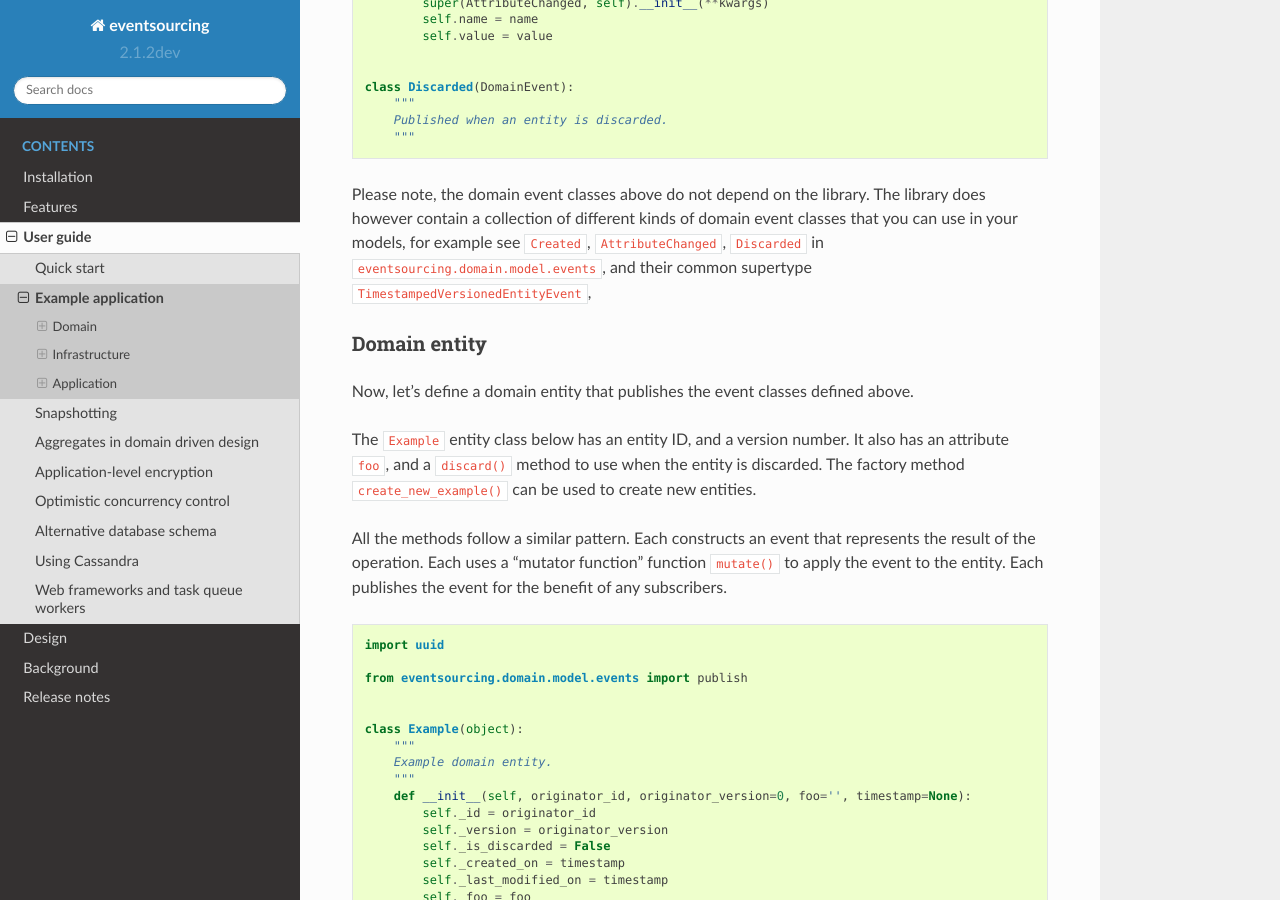
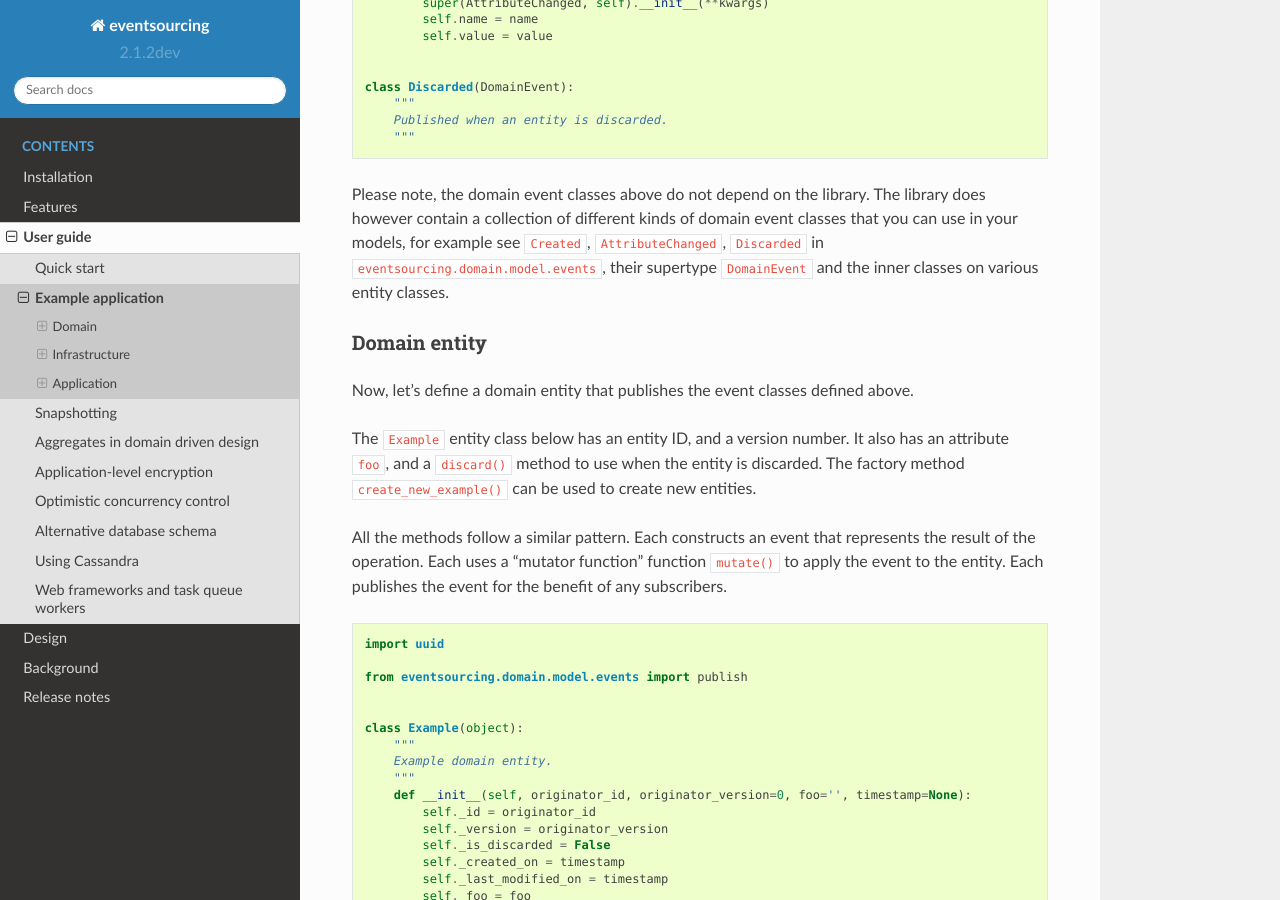
Before and after one commit to pyeventsourcing/eventsourcing, a Sphinx documentation site: the page built from docs/topics/user_guide/example_application.rst, in a window 1280 px wide and 900 px high, scrolled down 1180 px. Built offline with Sphinx 7.4.7 and the Read the Docs theme 2.0.0, drawn with Linux system fonts in a browser that asks for light colours.

Commit message:
Fixed copy (was referring to old classes).

```diff
--- a/docs/topics/user_guide/example_application.rst
+++ b/docs/topics/user_guide/example_application.rst
@@ -73,8 +73,8 @@ event classes have been pulled up to a layer supertype ``DomainEvent``.
 Please note, the domain event classes above do not depend on the library. The library does
 however contain a collection of different kinds of domain event classes that you can use
 in your models, for example see ``Created``, ``AttributeChanged``, ``Discarded`` in
-``eventsourcing.domain.model.events``, and their common supertype
-``TimestampedVersionedEntityEvent``,
+``eventsourcing.domain.model.events``, their supertype ``DomainEvent`` and the inner
+classes on various entity classes.
 
 Domain entity
 -------------
```
